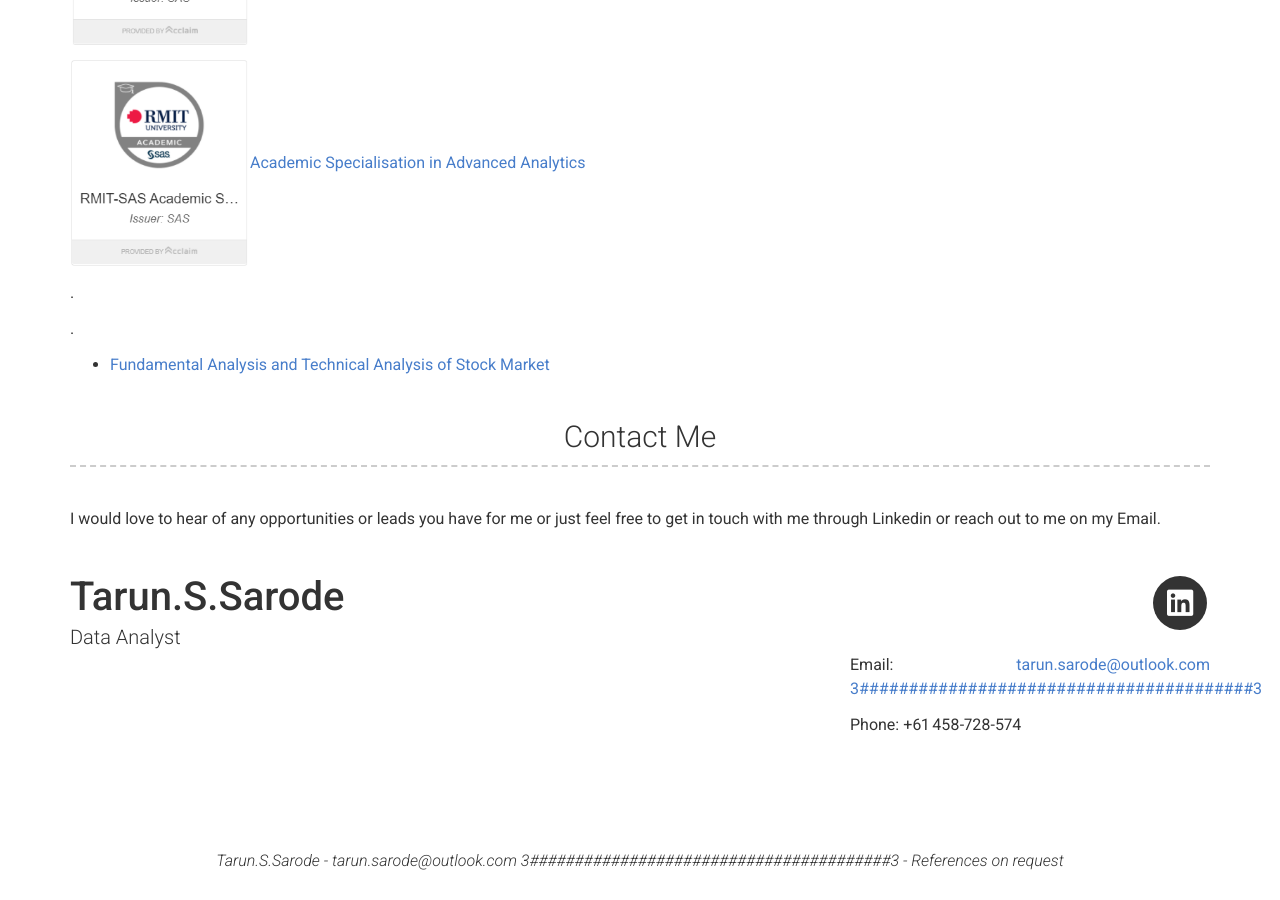
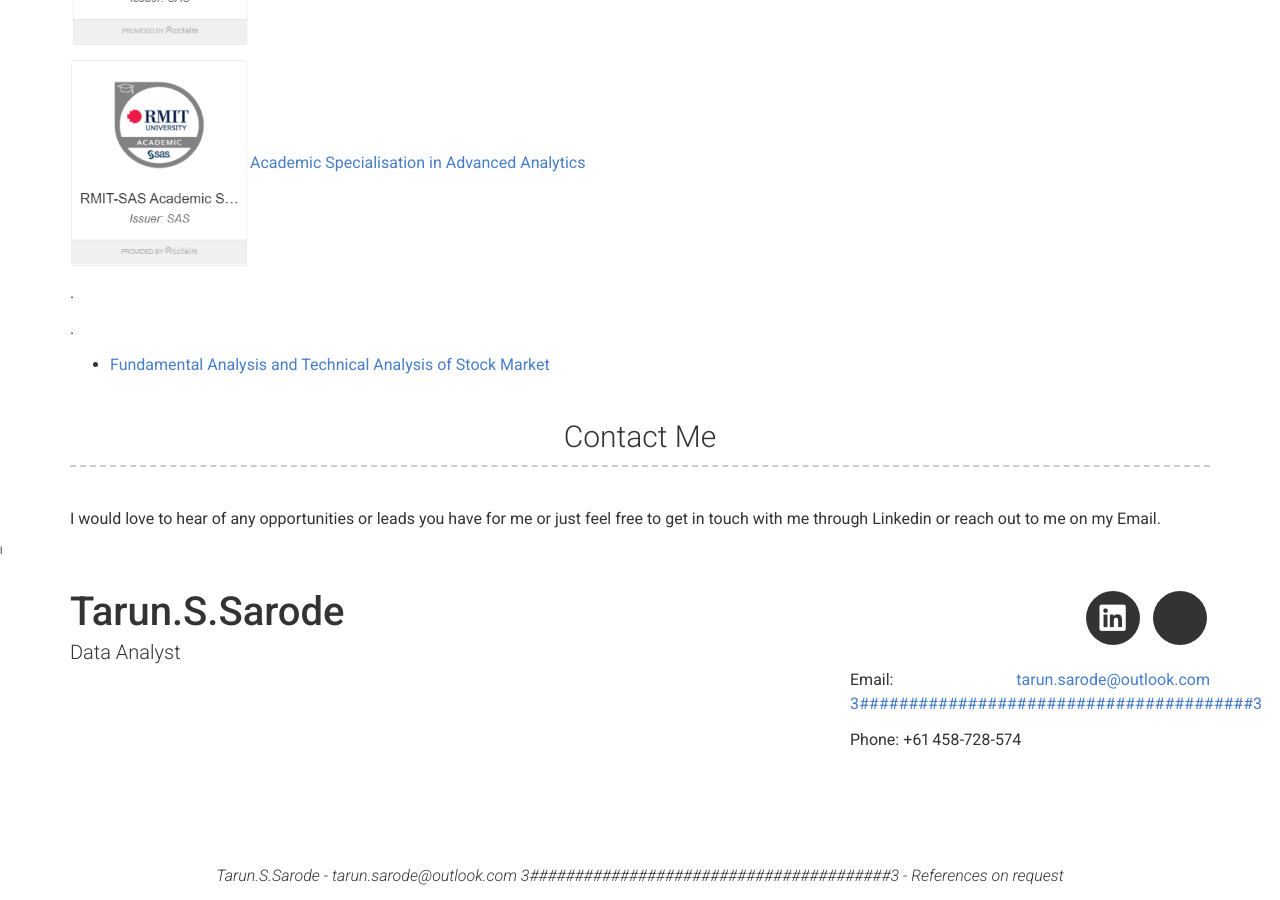
Before and after one commit to Tarun-S-Sarode/Portfolio, a Jekyll site: the page built from index.md, in a window 1280 px wide and 900 px high, scrolled down 4320 px. Built offline with Jekyll 4.4.1, drawn with Linux system fonts in a browser that asks for light colours; nearby versions of some CDN libraries.

Commit message:
Update header_down.html

```diff
--- a/_includes/header_down.html
+++ b/_includes/header_down.html
@@ -1,4 +1,4 @@
-<div class="container header_down-contianer">
+l<div class="container header_down-contianer">
   <div class="row">
     <div class="col-xs-12 col-sm-6 col-md-6 col-lg-8 header_down-left">
       <h1>{{ site.name | escape }}</h1>
@@ -83,7 +83,7 @@
             </a>
           </li>
         {%- endif -%}
-         {%- if site.googleplus_username -%}
+         {%- if site.email -%}
           <li>
             <a target="_blank" href="https://plus.google.com/{{ site.email| escape }}" class="button button--sacnite button--round-l">
               <i class="fas fa-envelop" title="Email link"></i>
```
